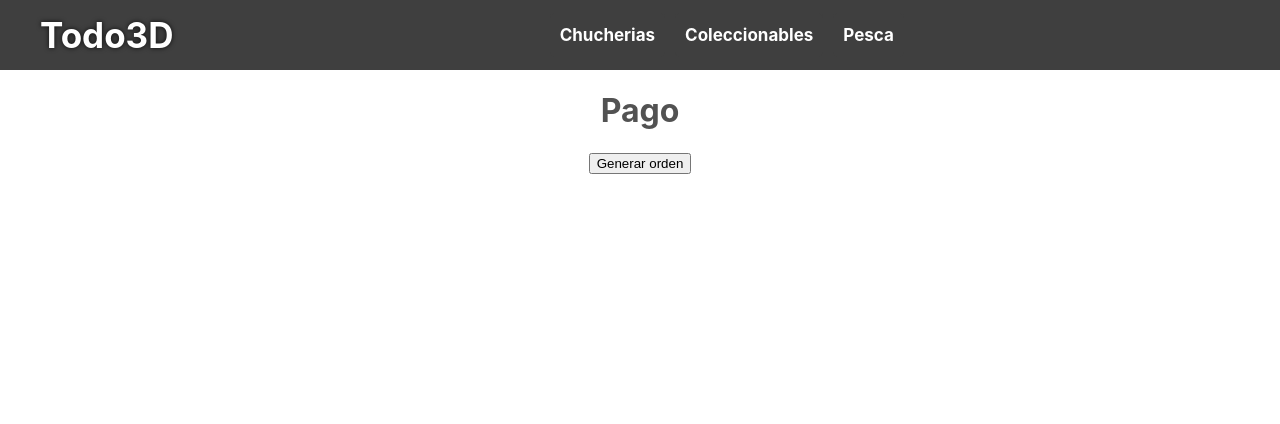
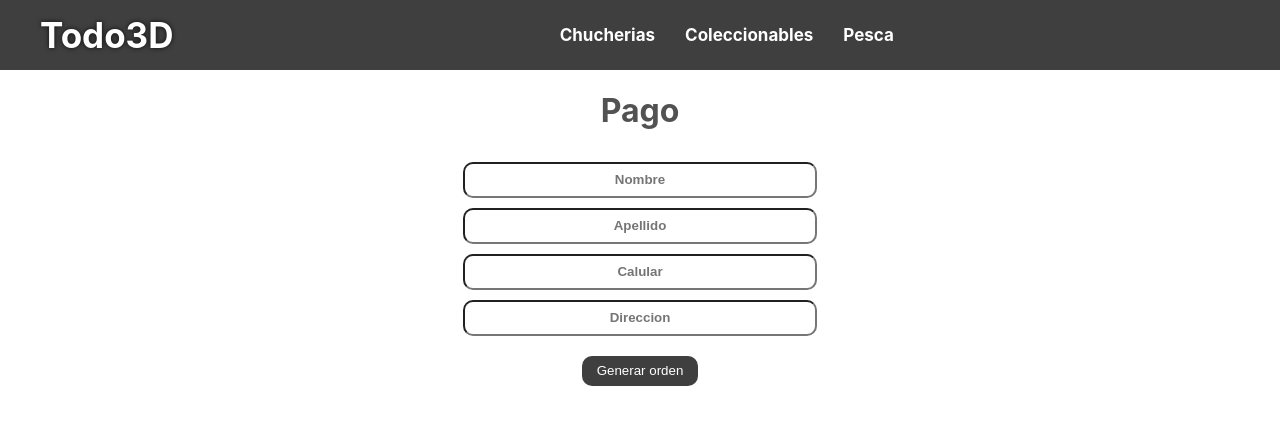
Before and after one commit to coloo99/CoderHouseReactJS, a React (Create React App) app: page /pago in a window 1280 px wide. Shown: the top 424 px of the page. Built offline with nearby package versions, Linux system fonts and the light colour scheme; the HTML template or start-up script is replaced by a standard one.

Commit message:
Entrega firebaseII

```diff
--- a/src/components/Cart/Cart.js
+++ b/src/components/Cart/Cart.js
@@ -39,7 +39,7 @@ const Cart = () =>{
                                             <div></div>
                                             <div className='precioTotal'>Precio Total</div>
                                             <div className='precioTotal'> ${precioTotal()}</div>
-                                            <Link to={'/pago'} className='comprar'><div className='comprar2'>Comprar</div></Link>
+                                            <Link to={'/pago'} className='comprar link'><div className='comprar2'>Comprar</div></Link>
                                         </div>
                                     </div>
     )
--- /dev/null
+++ b/src/components/Pago/Pago.css
@@ -0,0 +1,45 @@
+.contFormPago{
+    display: flex;
+    justify-content: center;
+    align-items: center;
+}
+form{
+    display: flex;
+    max-width: 30%;
+    flex-wrap: wrap;
+    justify-content: space-around;
+    align-items: center;
+}
+form .inpPago{
+    width: 90%;
+    height: 30px;
+    margin-top: 10px;
+    text-align: center;
+    border-radius: 10px;
+    font-weight: bold;
+    font-weight: 800;
+    color:rgb(36, 36, 36);
+}
+form .botonPago{
+    margin-top: 20px;
+    width: 30%;
+    height: 30px;
+    background:rgb(63, 63, 63);
+    color: white;
+    border: none;
+    border-radius: 10px;
+    cursor: pointer;
+}
+form .botonPago:hover{
+    background-color: rgb(94, 94, 94)
+}
+.numeroOrden{
+    background-color: rgb(94, 94, 94);
+    height: 50px;
+    padding-top: 15px;
+    text-align: center;
+    color: white;
+}
+.datoOrden{
+    color: rgb(94, 94, 94)
+}
--- a/src/components/Pago/Pago.js
+++ b/src/components/Pago/Pago.js
@@ -1,3 +1,4 @@
+import './Pago.css'
 import { useState, useContext } from "react"
 import CartContext from "../../context/CartContext"
 
@@ -9,6 +10,12 @@ const Pago = () => {
 
     const navegar = useNavigate()
     const [estaCargando, setEstaCargando] = useState(false)
+    const [ordenCreada, setOrdenCreada] = useState(false)
+    const [orden, setOrden] = useState ([])
+    const [nombre, setNombre] = useState('')
+    const [apellido, setApellido] = useState('')
+    const [cel, setCel] = useState('')
+    const [direccion, setDireccion] = useState('')
     const {cart, getQuantity, precioTotal, clearCart} = useContext(CartContext)
 
     const cantidadTotal = getQuantity()
@@ -19,10 +26,10 @@ const Pago = () => {
         try{
             const objOrden = {
                 comprador: {
-                    name: 'Lucas',
-                    apellido: 'Yacusa',
-                    cel: '099294951',
-                    direccion: 'Rodo 586',
+                    nombre: nombre,
+                    apellido: apellido,
+                    cel: cel,
+                    direccion: direccion,
                 },
                 objetos: cart,
                 cantidadTotal,
@@ -62,40 +69,55 @@ const Pago = () => {
                 const referenciaOrden = collection(db, 'orden')
                 const ordenAgregada = await addDoc(referenciaOrden, objOrden)
 
-                console.log(`El ide de su orden es:  ${ordenAgregada.id}`)
+                setOrden(ordenAgregada)
+
                 clearCart()
-                navegar('/')
+                setOrdenCreada(true)
+                setTimeout(() => {
+                    navegar('/')
+                }, 5000)
             }else{
                 console.log(`Hay productos que estan fuera de stock`)
             }
         } catch (error) {
-            console.log(RangeError)
+            console.log(error)
         } finally {
             setEstaCargando(false)
         }
 
-
-
-
-        /* const referenciaOrden = collection(db, 'orden')
-        addDoc(referenciaOrden, crearOrden).then(response => {
-
-        })
-
-        const referenciaOrden = collection(db, 'orden', 'id')
-        updateDoc(referenciaOrden, {stock: 20}).then(response => {
-
-        }) */
 }
 
     if(estaCargando){
-        <h1>Se esta generando tu orden...</h1>
+        return <h1>Se esta generando tu orden...</h1>
+    }
+
+    if(ordenCreada){
+        return (<>
+                    <h1>{nombre} {apellido} su orden se creó correctamente</h1>
+                    <h2 className='numeroOrden'>El id de su orden es:  {orden.id}</h2>
+                    <h3 className='datoOrden'>sera redirigido al inicio de la web en 5 segundos</h3>
+                </>)
     }
 
     return(
         <>
             <h1>Pago</h1>
-            <button onClick={crearOrden}>Generar orden</button>
+            <div className='contFormPago'>
+                <form onSubmit={evento => {
+                    evento.preventDefault()
+                    setNombre(evento.target.name.value)
+                    setApellido(evento.target.apellido.value)
+                    setCel(evento.target.cel.value)
+                    setDireccion(evento.target.direccion.value)
+                    crearOrden()
+                }}>
+                    <input type='text' className="inpPago" placeholder='Nombre' name="name"></input>
+                    <input type='text' className="inpPago" placeholder='Apellido' name="apellido"></input>
+                    <input type='text' className="inpPago" placeholder='Calular' name="cel"></input>
+                    <input type='text' className="inpPago" placeholder='Direccion' name="direccion"></input>
+                    <button type="submit" className='botonPago'>Generar orden</button>
+                </form>
+            </div>
         </>
     )
 }
```
